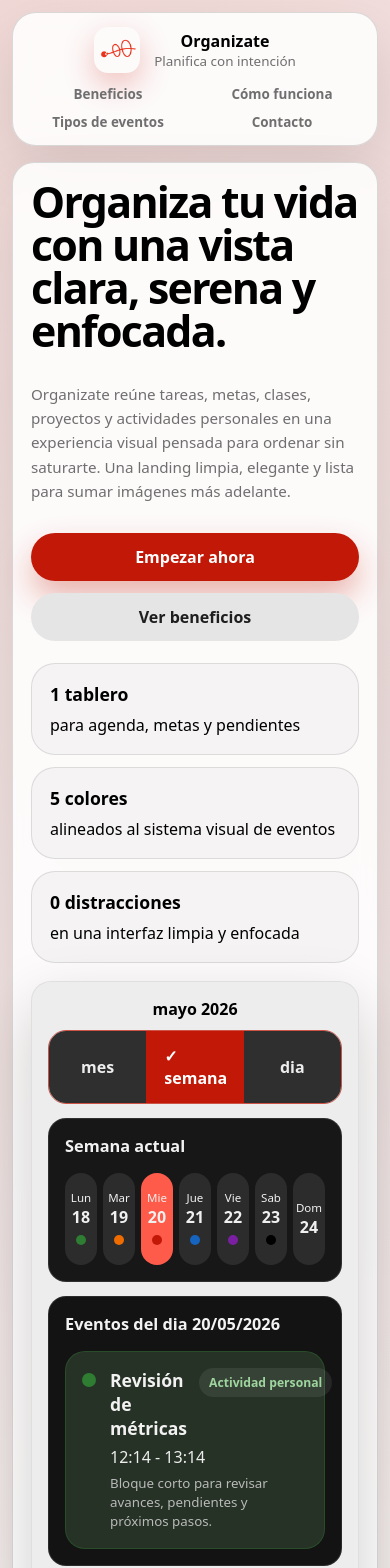
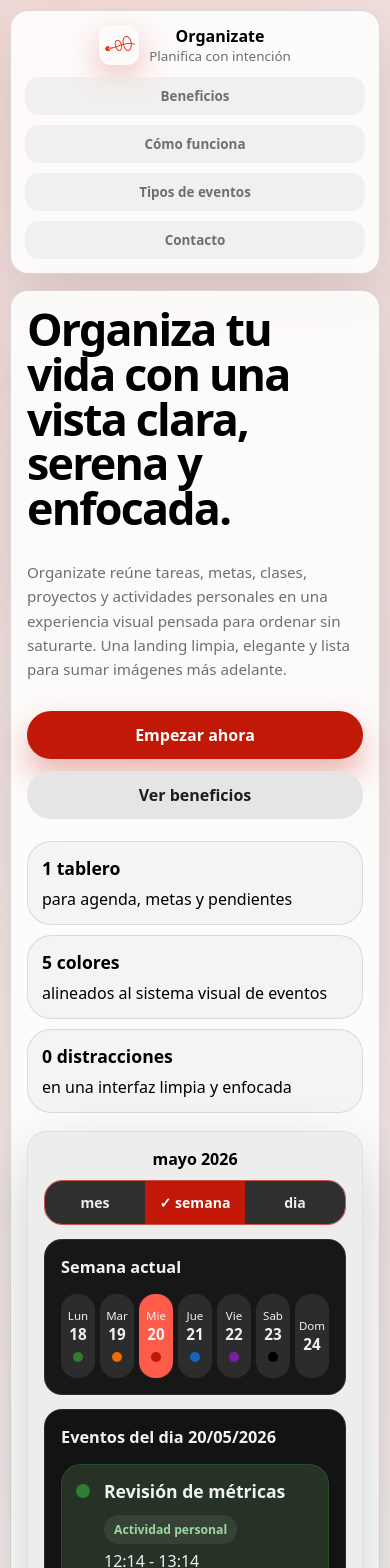
Before and after one commit to FloydGibson/organizateLanding, a Vue app: page / in a window 390 px wide. Shown: the top 1568 px of the page. Built offline with nearby package versions, Linux system fonts and the light colour scheme; a web font is replaced by a local one.

Commit message:
feat: enhance responsive design and improve layout for mobile devices

```diff
--- a/src/App.vue
+++ b/src/App.vue
@@ -409,11 +409,15 @@ const developerContacts = [
 
 :global(html) {
   scroll-behavior: smooth;
+  width: 100%;
+  overflow-x: clip;
 }
 
 :global(body) {
   margin: 0;
-  min-width: 320px;
+  width: 100%;
+  min-width: 0;
+  overflow-x: clip;
   background:
     radial-gradient(circle at top left, rgba(194, 24, 7, 0.14), transparent 30%),
     radial-gradient(circle at 80% 10%, rgba(0, 0, 0, 0.06), transparent 24%), var(--color-surface);
@@ -490,6 +494,7 @@ const developerContacts = [
   width: min(100%, 1440px);
   margin: 0 auto;
   padding: 24px;
+  overflow-x: clip;
 }
 
 .topbar,
@@ -514,6 +519,22 @@ const developerContacts = [
   padding: 16px 20px;
   border-radius: 24px;
   margin-bottom: 22px;
+}
+
+.topbar,
+.hero,
+.section-block,
+.cta-band,
+.footer-card,
+.hero-panel,
+.app-card,
+.benefit-card,
+.step-card,
+.kind-card,
+.contact-card,
+.ticker,
+.ticker-track {
+  min-width: 0;
 }
 
 .brand-mark {
@@ -570,6 +591,7 @@ const developerContacts = [
   flex-wrap: wrap;
   gap: 18px;
   justify-content: center;
+  min-width: 0;
 }
 
 .nav-links a {
@@ -626,6 +648,7 @@ const developerContacts = [
 main {
   display: grid;
   gap: 22px;
+  min-width: 0;
 }
 
 .hero {
@@ -640,6 +663,7 @@ main {
   display: grid;
   align-content: center;
   gap: 18px;
+  min-width: 0;
 }
 
 .eyebrow,
@@ -722,6 +746,7 @@ main {
   background: color-mix(in srgb, var(--color-inverse-surface) 8%, var(--color-surface));
   border: 1px solid color-mix(in srgb, var(--color-on-surface) 6%, transparent);
   box-shadow: 0 22px 60px color-mix(in srgb, var(--color-shadow) 18%, transparent);
+  min-width: 0;
 }
 
 .panel-top {
@@ -1022,6 +1047,14 @@ main {
   padding: 16px 24px;
   white-space: nowrap;
   overflow-x: auto;
+  max-width: 100%;
+  scrollbar-width: none;
+  -ms-overflow-style: none;
+  overscroll-behavior-x: contain;
+}
+
+.ticker-track::-webkit-scrollbar {
+  display: none;
 }
 
 .ticker-track span {
@@ -1421,4 +1454,110 @@ main {
     font-size: 0.74rem;
   }
 }
+
+@media (max-width: 480px) {
+  .page-shell {
+    padding: 10px;
+  }
+
+  .topbar,
+  .hero,
+  .section-block,
+  .cta-band,
+  .footer-card {
+    border-radius: 18px;
+  }
+
+  .brand-mark {
+    gap: 10px;
+  }
+
+  .brand-logo {
+    width: 40px;
+    height: 40px;
+    border-radius: 12px;
+  }
+
+  .nav-links {
+    grid-template-columns: 1fr;
+  }
+
+  .nav-links a {
+    padding: 10px 12px;
+    border-radius: 14px;
+    background: color-mix(in srgb, var(--color-surface-container-highest) 50%, transparent);
+  }
+
+  .hero {
+    padding: 16px;
+  }
+
+  .hero h1,
+  .section-intro h2,
+  .cta-band h2,
+  .footer-card h2 {
+    max-width: 100%;
+  }
+
+  .hero h1 {
+    font-size: clamp(2rem, 13vw, 2.8rem);
+  }
+
+  .hero-stats {
+    gap: 10px;
+  }
+
+  .hero-stats article {
+    padding: 14px;
+  }
+
+  .hero-panel__tabs span {
+    padding: 12px 10px;
+    font-size: 0.88rem;
+  }
+
+  .week-strip {
+    gap: 5px;
+  }
+
+  .week-day {
+    min-height: 84px;
+    padding: 8px 4px;
+  }
+
+  .week-day strong {
+    font-size: 0.95rem;
+  }
+
+  .event-card,
+  .benefit-card,
+  .step-card,
+  .kind-card,
+  .contact-card {
+    padding: 14px;
+  }
+
+  .event-card__head {
+    flex-direction: column;
+    align-items: flex-start;
+  }
+
+  .ticker-track {
+    gap: 24px;
+    padding: 12px 16px;
+  }
+
+  .ticker-track span {
+    font-size: 0.88rem;
+  }
+
+  .kind-card {
+    align-items: flex-start;
+  }
+
+  .contact-card__photo {
+    width: 84px;
+    height: 84px;
+  }
+}
 </style>
```
